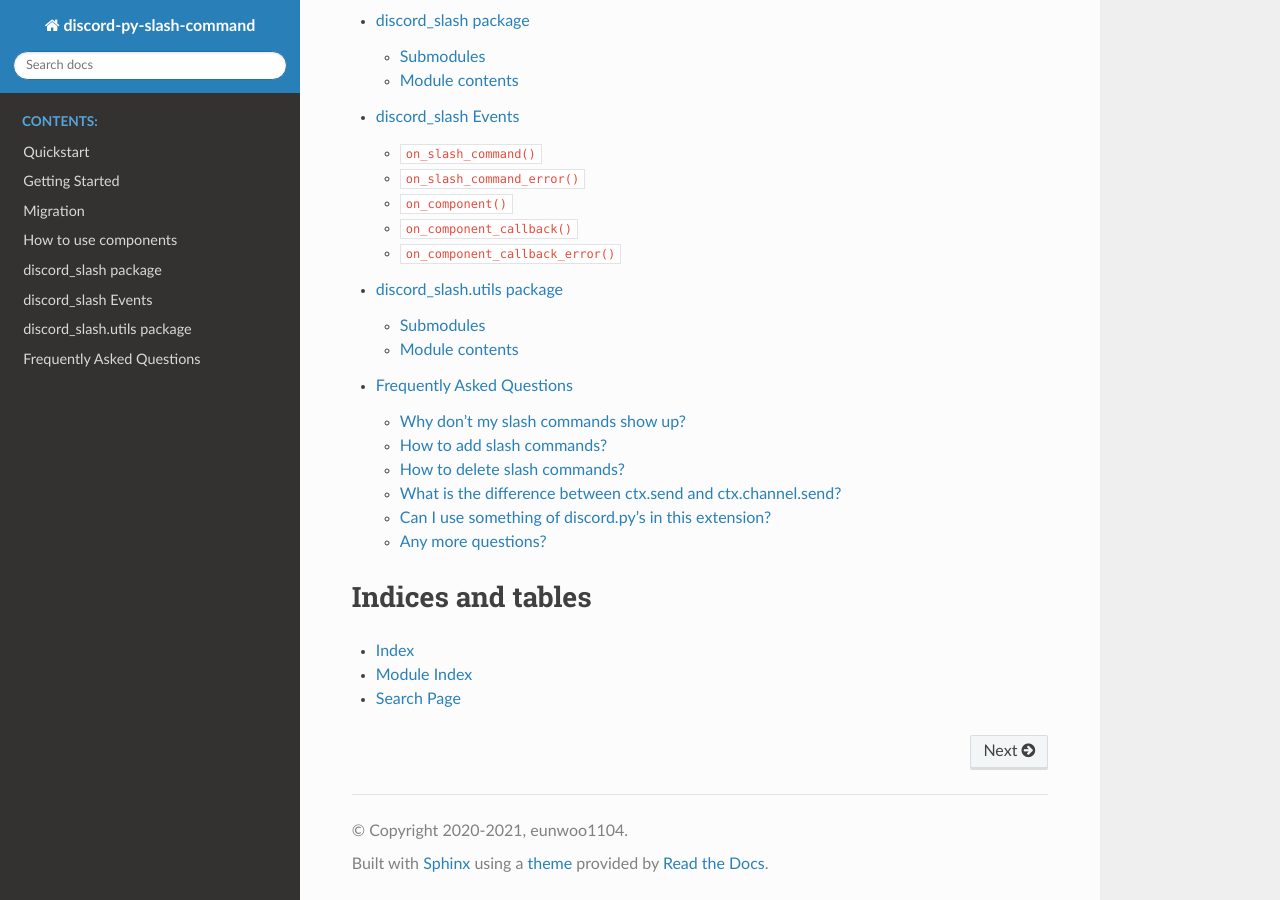
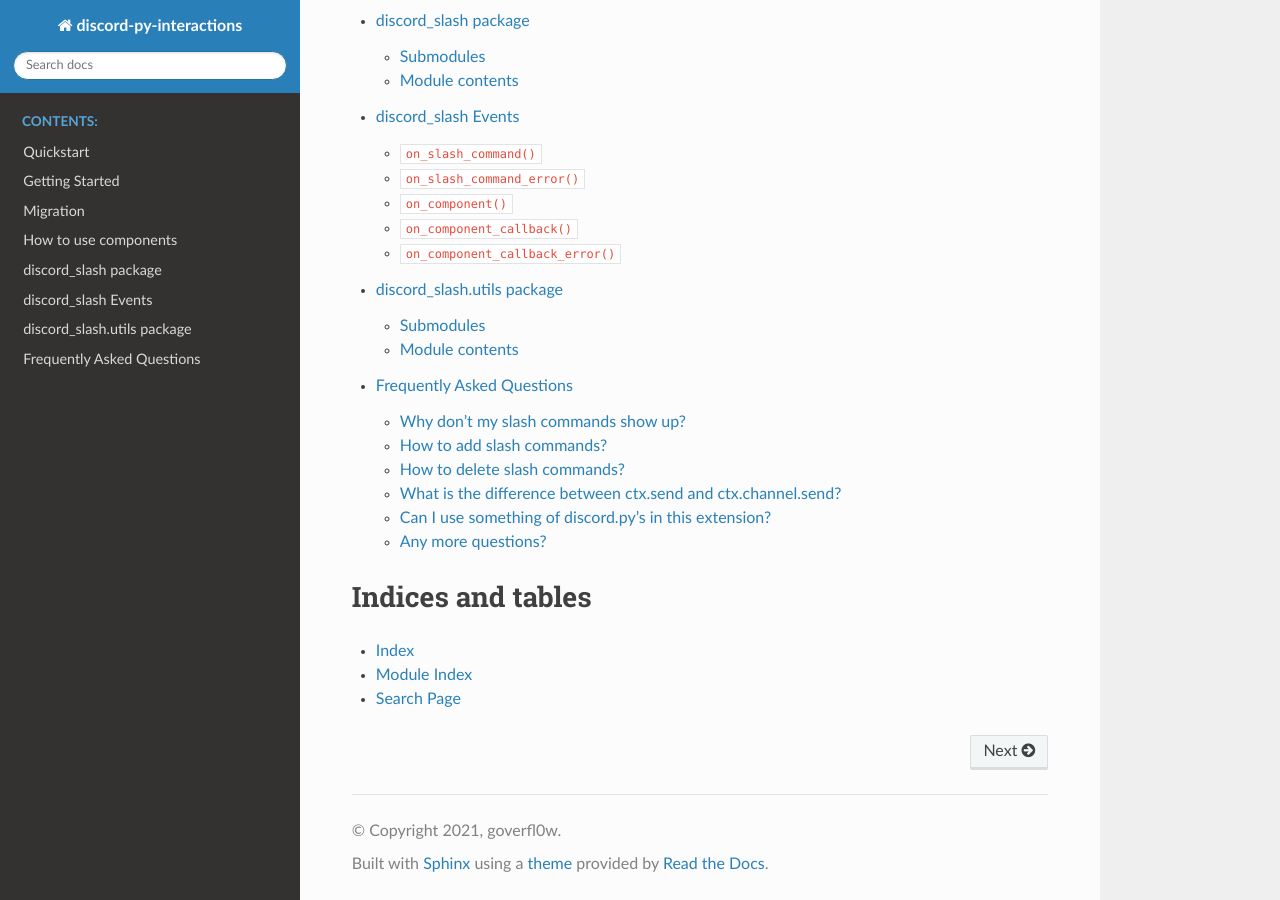
Before and after one commit to interactions-py/interactions.py, a Sphinx documentation site: the page built from docs/index.rst, in a window 1280 px wide and 900 px high, scrolled down 871 px. Built offline with Sphinx 7.4.7 and the Read the Docs theme 2.0.0, drawn with Linux system fonts in a browser that asks for light colours; the version number could not be read and is left out.

Commit message:
fix stupid configuration error on build.

```diff
--- a/docs/conf.py
+++ b/docs/conf.py
@@ -19,9 +19,9 @@
 
 # -- Project information -----------------------------------------------------
 
-project = "discord-py-slash-command"
-copyright = "2020-2021, eunwoo1104"
-author = "eunwoo1104"
+project = "discord-py-interactions"
+copyright = "2021, goverfl0w"
+author = "goverfl0w"
 release = __version__
 version = ".".join(__version__.split(".", 2)[:2])
 
```
